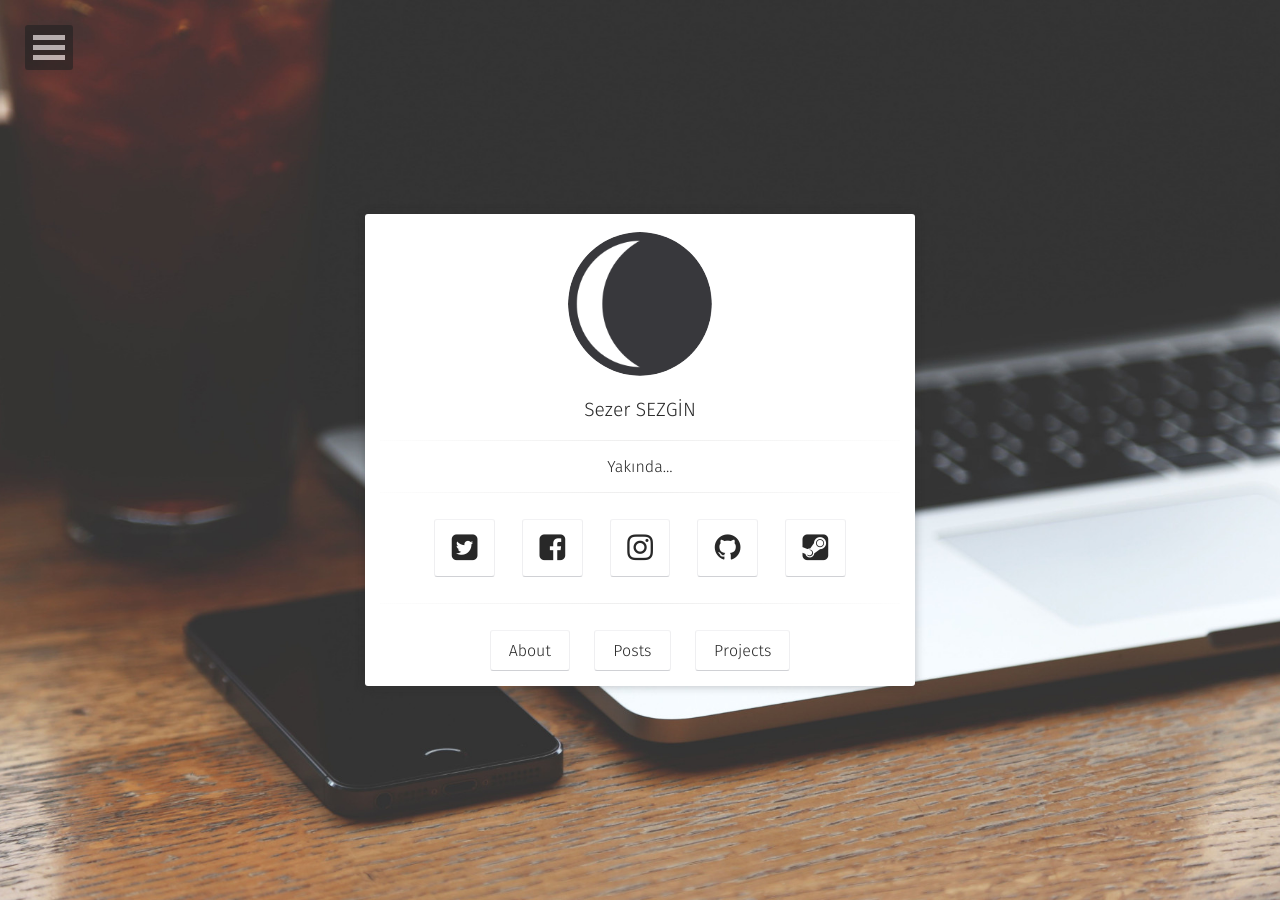
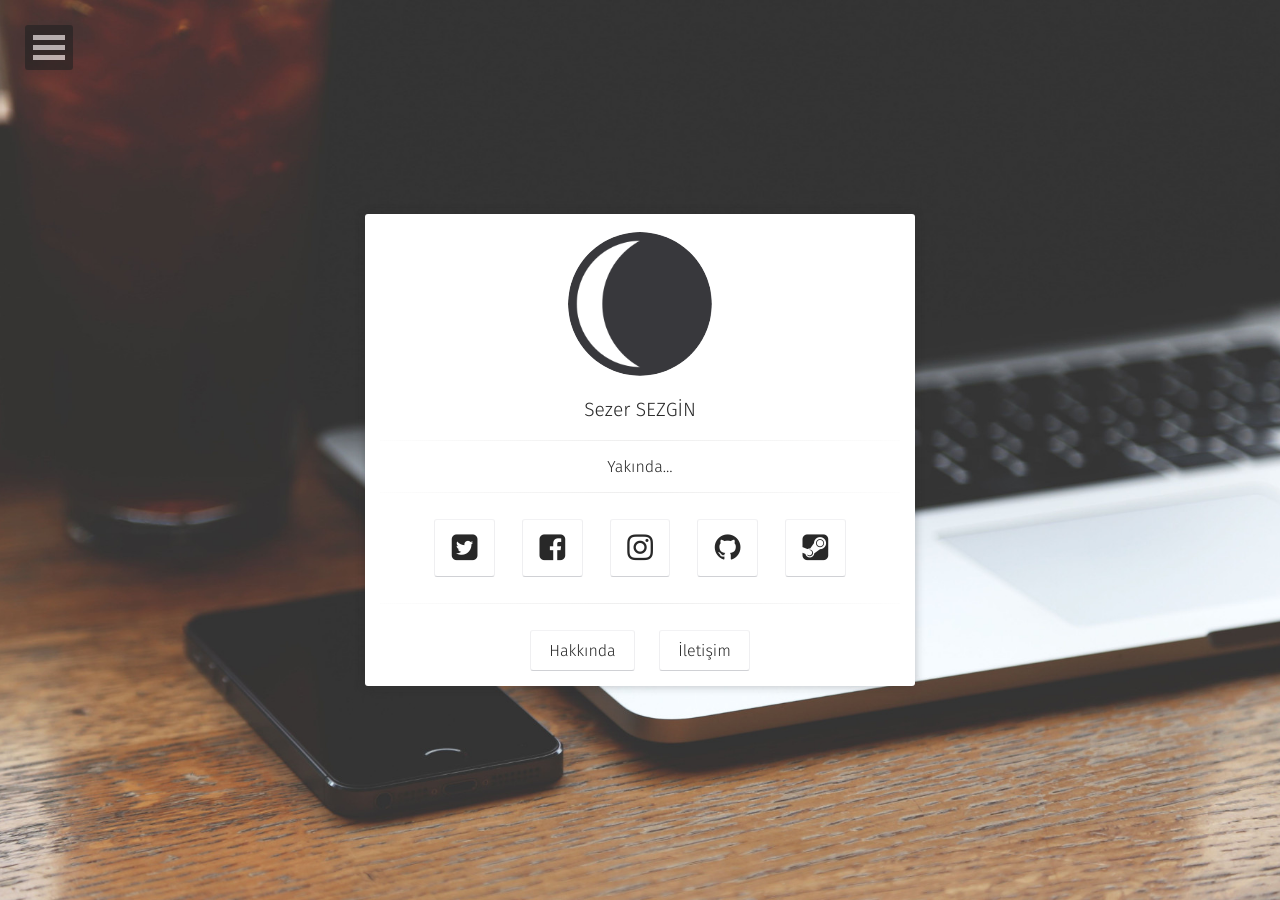
Before and after one commit to ssezgin94/mysite, a Jekyll site: the page built from index.html, in a window 1280 px wide. Built offline with Jekyll 4.4.1, drawn with Linux system fonts in a browser that asks for light colours; some web fonts are replaced.

Commit message:
Update home.html

```diff
--- a/_layouts/home.html
+++ b/_layouts/home.html
@@ -33,13 +33,10 @@ layout: compress
                   <hr class="hr-line">
                   <h3 class="title">
                          <a class="btn zoombtn" href="{{ site.url }}/about">
-                         About
+                         Hakkında
                          </a>
                          <a class="btn zoombtn" href="{{ site.url }}/posts">
-                         Posts
-                         </a>
-                         <a class="btn zoombtn" href="{{ site.url }}/projects">
-                         Projects
+                         İletişim
                          </a>
                  </h3>
             </div>
```
